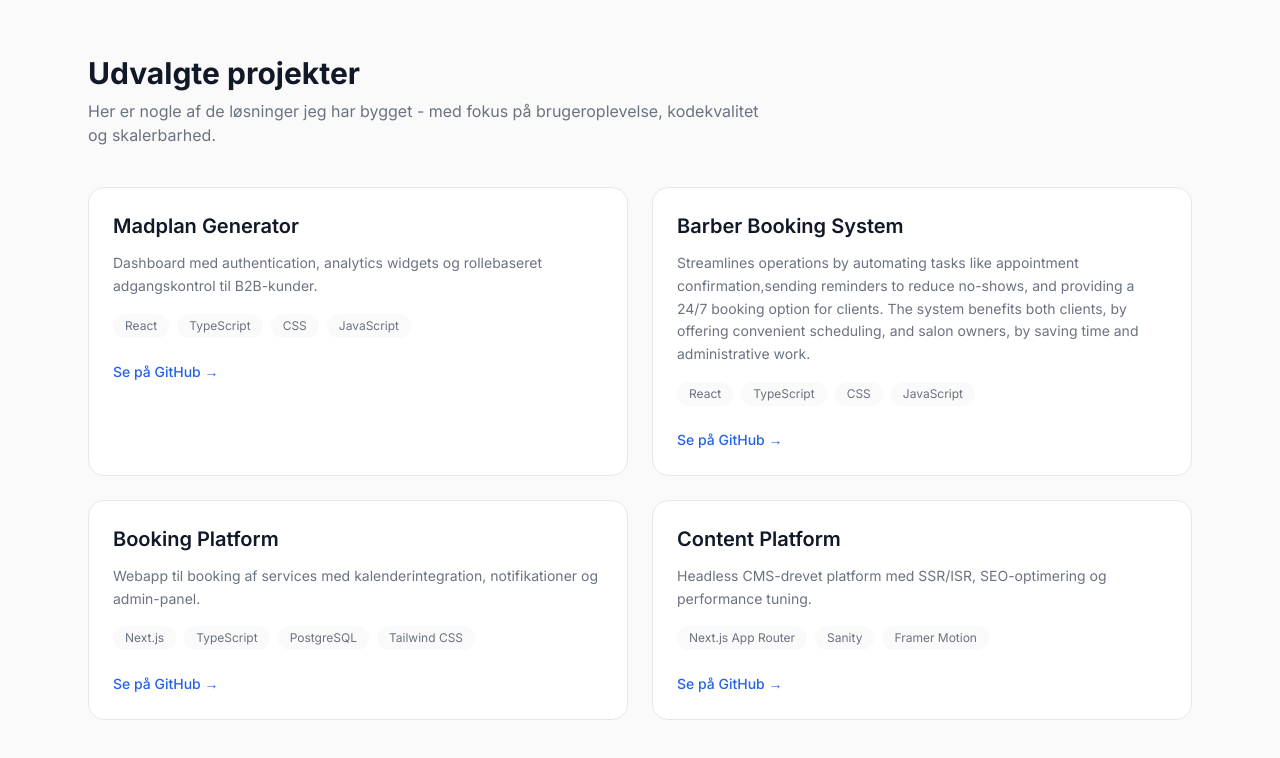
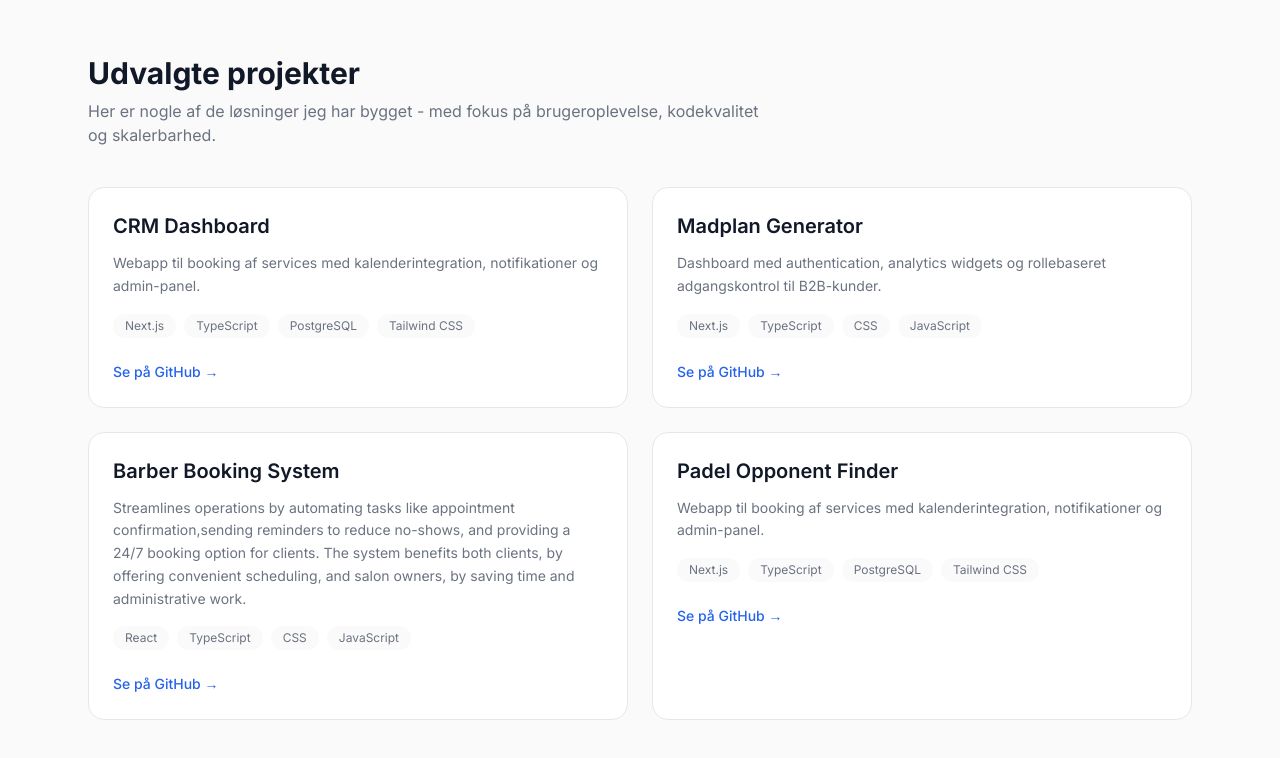
Before and after one commit to sebtully/Portfolio, a Next.js app: page / in a window 1280 px wide. Both pictures are taken after a click on the button "Se projekter". Shown: the part 875-1633 px from the top of the page. Built offline with nearby package versions, Linux system fonts and the light colour scheme.

Commit message:
Updated Project sektion. Relevant Projects

```diff
--- a/app/globals.css
+++ b/app/globals.css
@@ -26,6 +26,10 @@ html {
 
 body {
   @apply bg-background text-foreground antialiased;
+}
+
+.section-shell {
+  @apply mx-auto w-full max-w-6xl px-6;
 }
 
 .section-title {
--- a/components/about-section.tsx
+++ b/components/about-section.tsx
@@ -9,7 +9,7 @@ export function AboutSection() {
       initial={{ opacity: 0, y: 16 }}
       animate={{ opacity: 1, y: 0 }}
       transition={{ duration: 0.7, delay: 0.1 }}
-      className="mx-auto w-full max-w-6xl px-6 py-14 md:py-16"
+      className="section-shell py-14 md:py-16"
     >
       <h2 className="section-title">Om mig</h2>
       <p className="section-subtitle">
@@ -18,8 +18,7 @@ export function AboutSection() {
       <div className="mt-8 max-w-3xl space-y-4 text-muted">
         <p>
           Jeg brænder for at udvikle løsninger, der holder i længden,
-          og som er designet med fokus på struktur, kvalitet og skalerbarhed.
-          Jeg motiveres af at forstå forretningen bag funktionaliteten og omsætte komplekse behov til enkle og robuste tekniske løsninger.
+          og som er designet med fokus på struktur, kvalitet og skalerbarhed. Jeg motiveres af at forstå forretningen bag funktionaliteten og omsætte komplekse behov til enkle og robuste tekniske løsninger.
         </p>
         <p>
           Jeg trives i miljøer med høj faglighed, tæt sparring og fælles ansvar for arkitektur og kodekvalitet.
--- a/components/contact-section.tsx
+++ b/components/contact-section.tsx
@@ -13,7 +13,7 @@ export function ContactSection() {
       initial={{ opacity: 0, y: 16 }}
       animate={{ opacity: 1, y: 0 }}
       transition={{ duration: 0.7, delay: 0.2 }}
-      className="mx-auto w-full max-w-6xl px-6 py-14 md:py-16"
+      className="section-shell py-14 md:py-16"
     >
       <h2 className="section-title">Kontakt</h2>
       <p className="section-subtitle">
--- a/components/hero-section.tsx
+++ b/components/hero-section.tsx
@@ -8,7 +8,7 @@ type HeroSectionProps = {
 
 export function HeroSection({ onShowProjects }: HeroSectionProps) {
   return (
-    <section id="top" className="mx-auto flex min-h-[72vh] w-full max-w-6xl items-center px-6 py-16 md:py-20">
+    <section id="top" className="section-shell flex min-h-[72vh] items-center py-16 md:py-20">
       <div className="max-w-3xl">
         <motion.p
           initial={{ opacity: 0, y: 14 }}
--- a/components/projects-section.tsx
+++ b/components/projects-section.tsx
@@ -14,7 +14,7 @@ export function ProjectsSection({ projects }: ProjectsSectionProps) {
       initial={{ opacity: 0, y: 10 }}
       animate={{ opacity: 1, y: 0 }}
       transition={{ duration: 0.35, ease: 'easeOut' }}
-      className="mx-auto w-full max-w-6xl px-6 py-14 md:py-16"
+      className="section-shell py-14 md:py-16"
     >
       <h2 className="section-title">Udvalgte projekter</h2>
       <p className="section-subtitle">
--- a/data/projects.ts
+++ b/data/projects.ts
@@ -7,11 +7,18 @@ export type Project = {
 
 export const projects: Project[] = [
   {
+    title: 'CRM Dashboard',
+    description:
+      'Webapp til booking af services med kalenderintegration, notifikationer og admin-panel.',
+    techStack: ['Next.js', 'TypeScript', 'PostgreSQL', 'Tailwind CSS'],
+    githubUrl: 'https://github.com/sebtully/padel-opponent-finder.git'
+  },
+  {
     title: 'Madplan Generator',
     description:
       'Dashboard med authentication, analytics widgets og rollebaseret adgangskontrol til B2B-kunder.',
-    techStack: ['React','TypeScript', 'CSS', 'JavaScript'],
-    githubUrl: 'https://github.com/din-bruger/saas-dashboard'
+    techStack: ['Next.js','TypeScript', 'CSS', 'JavaScript'],
+    githubUrl: 'https://github.com/sebtully/madplan.git'
   },
   {
     title: 'Barber Booking System',
@@ -21,17 +28,10 @@ export const projects: Project[] = [
     githubUrl: 'https://github.com/sebtully/frisor-booking-system.git'
   },
   {
-    title: 'Booking Platform',
+    title: 'Padel Opponent Finder',
     description:
       'Webapp til booking af services med kalenderintegration, notifikationer og admin-panel.',
     techStack: ['Next.js', 'TypeScript', 'PostgreSQL', 'Tailwind CSS'],
-    githubUrl: 'https://github.com/din-bruger/booking-platform'
+    githubUrl: 'https://github.com/sebtully/padel-opponent-finder.git'
   },
-  {
-    title: 'Content Platform',
-    description:
-      'Headless CMS-drevet platform med SSR/ISR, SEO-optimering og performance tuning.',
-    techStack: ['Next.js App Router', 'Sanity', 'Framer Motion'],
-    githubUrl: 'https://github.com/din-bruger/content-platform'
-  }
 ];
```
Also changed, not shown: 1 other file (tests, documents, lock files or other folders).
